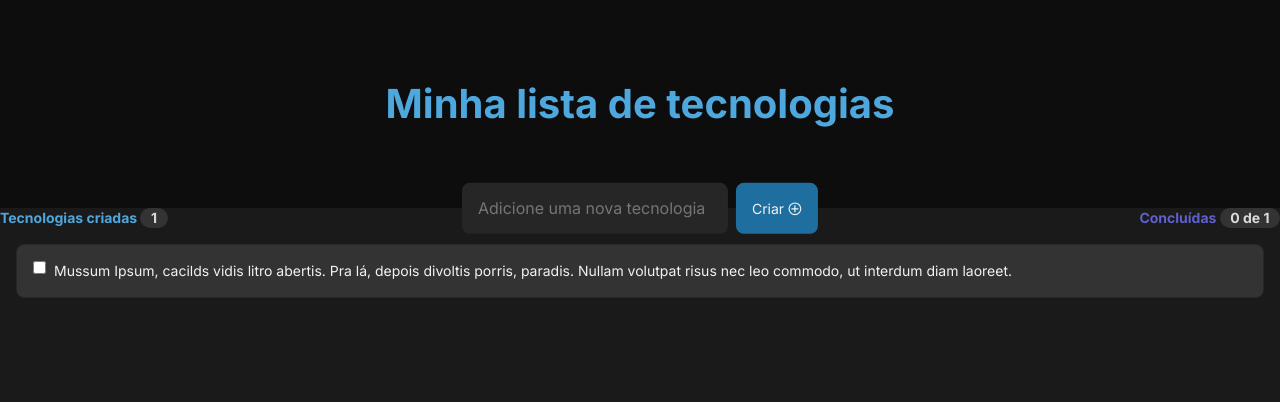
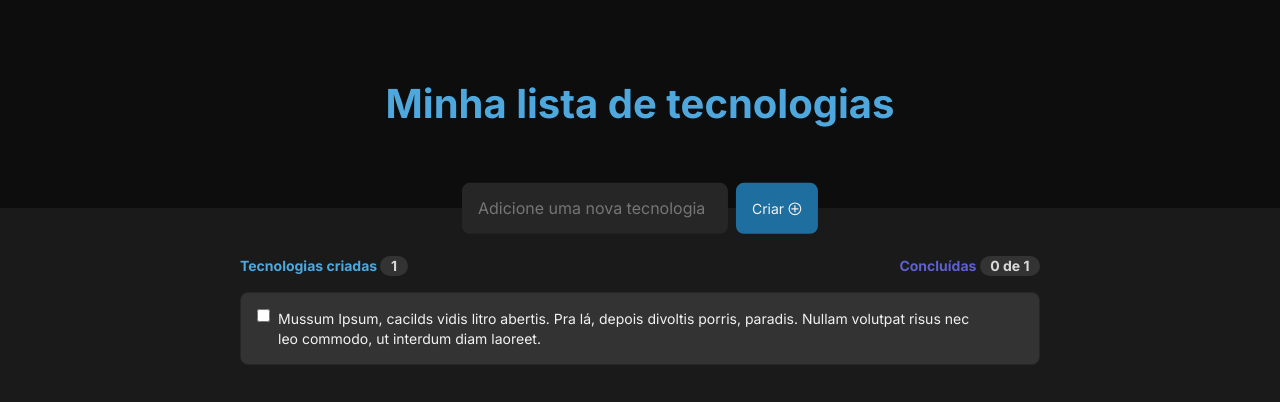
Before and after one commit to nadjielse/tech-list, a React (Create React App) app: page / in a window 1280 px wide. Shown: the top 402 px of the page. Built offline with nearby package versions, Linux system fonts and the light colour scheme; some icons are missing.

Commit message:
feat: adicionando componente dedicado para a lista de tecnologias

```diff
--- a/src/App.js
+++ b/src/App.js
@@ -1,4 +1,4 @@
-import { Header, ListHeader, Tech } from "./components";
+import { Header, List } from "./components";
 
 import './App.css';
 
@@ -14,14 +14,7 @@ function App() {
   return (
     <main>
       <Header />
-      <section>
-        <ListHeader techs={techs} />
-        <ul>
-          { techs.map(tech => (
-            <Tech id={ tech.id } name={ tech.name } status={ tech.done } />
-          )) }
-        </ul>
-      </section>
+      <List techs={ techs } />
     </main>
   );
 }
--- a/src/components/Header/style.css
+++ b/src/components/Header/style.css
@@ -1,5 +1,6 @@
 .header-container {
   position: relative;
+  margin-bottom: 48px;
   background-color: var(--back-1);
 }
 
--- /dev/null
+++ b/src/components/List/index.jsx
@@ -0,0 +1,28 @@
+import { ListHeader } from "../ListHeader";
+import { Tech } from "../Tech";
+
+import "./style.css";
+
+export function List({ techs }) {
+  return (
+    <section className="list-container">
+      <ListHeader techs={techs} />
+      {
+        techs.length ?
+        <ul>
+          { techs.map(tech => (
+            <Tech
+              id={ tech.id }
+              name={ tech.name }
+              status={ tech.done }
+            />
+          )) }
+        </ul> :
+        <div>
+          <h3>Você ainda não tem tecnologias cadastradas</h3>
+          <p>Crie tecnologia e organize seus itens a fazer</p>
+        </div>
+      }
+    </section>
+  );
+}
--- /dev/null
+++ b/src/components/List/style.css
@@ -0,0 +1,5 @@
+.list-container {
+  max-width: 1000px;
+  padding-inline: 100px;
+  margin: 0 auto;
+}
--- a/src/components/Tech/style.css
+++ b/src/components/Tech/style.css
@@ -6,7 +6,7 @@
   padding: var(--l);
   border: 1px solid var(--back-3);
   border-radius: 8px;
-  margin: var(--l);
+  margin-block: var(--l);
   background-color: var(--back-4);
 }
 
--- a/src/components/index.js
+++ b/src/components/index.js
@@ -1,5 +1,6 @@
 import { Header } from "./Header";
+import { List } from "./List";
 import { ListHeader } from "./ListHeader";
 import { Tech } from "./Tech";
 
-export { Header, ListHeader, Tech };
+export { Header, List, ListHeader, Tech };
```
